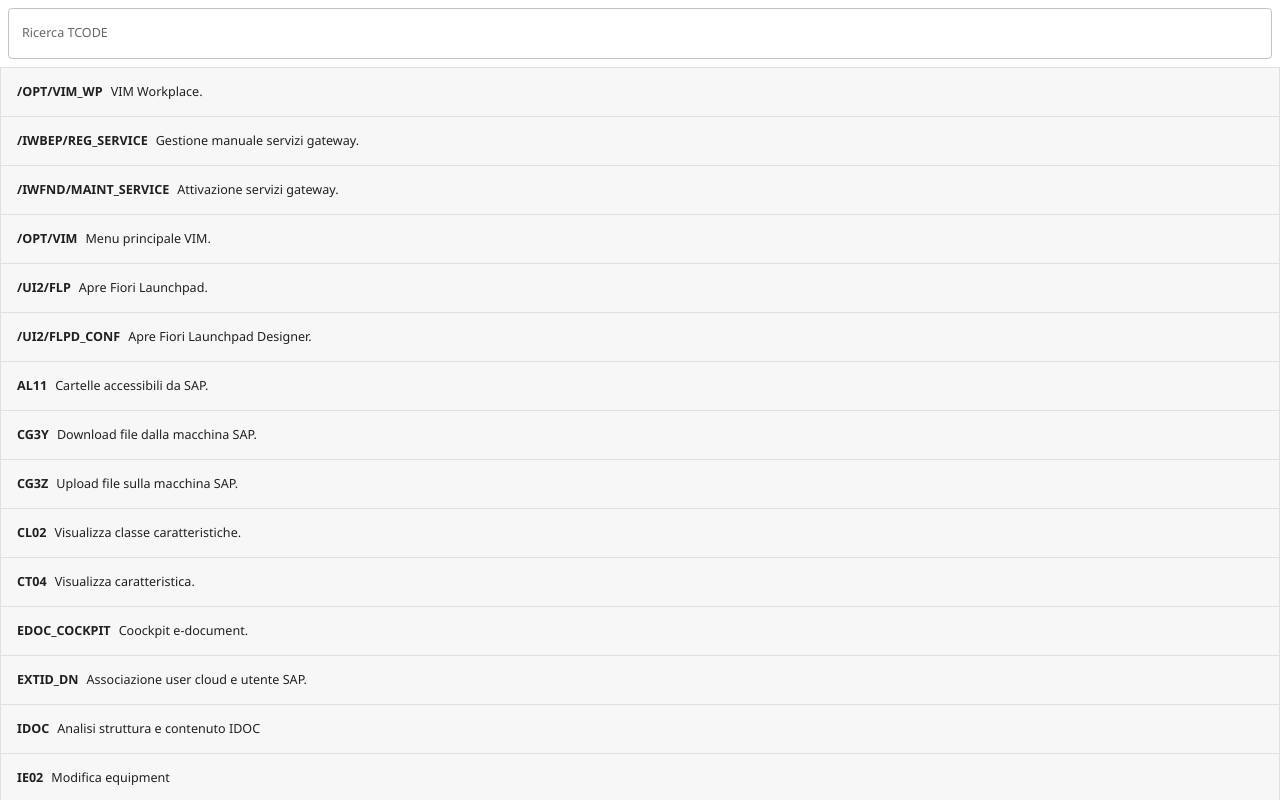
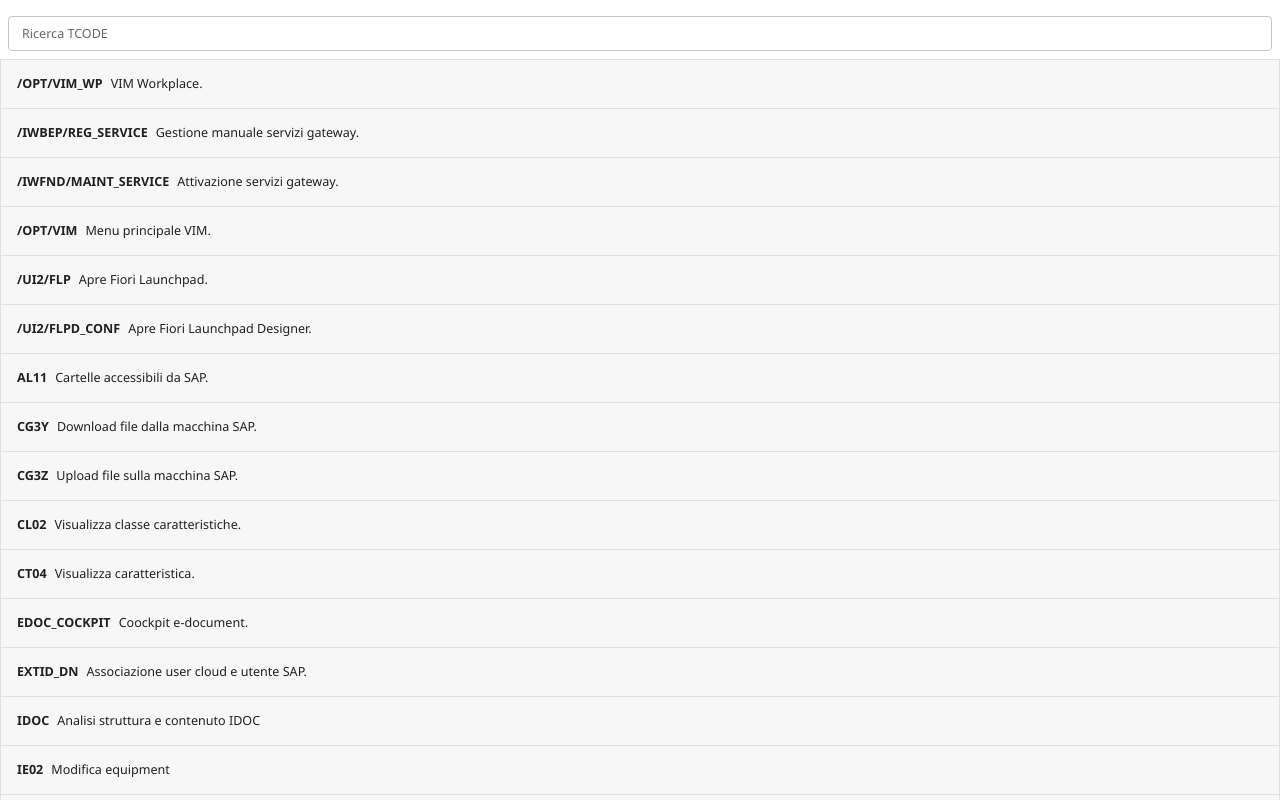
Before and after one commit to PicciMario/TCodeHelperChrome, a React (Create React App) app: page / in a window 1280 px wide. Shown: the top 800 px of the page. Built offline with nearby package versions, Linux system fonts and the light colour scheme.

Commit message:
dettagli grafici

```diff
--- a/src/App.js
+++ b/src/App.js
@@ -71,8 +71,14 @@
 
         <Container disableGutters maxWidth={false}>
 
-          <FormControl sx={{ m: 1, width:"-webkit-fill-available" }}>
-            <TextField id="outlined-basic" label="Ricerca TCODE" variant="outlined" onChange={e => setSearch(e.target.value)} />
+          <FormControl sx={{ m: 1, mt: 2, width:"-webkit-fill-available" }} fullWidth>
+            <TextField
+              id="outlined-basic"
+              label="Ricerca TCODE"
+              variant="outlined"
+              size="small"
+              onChange={e => setSearch(e.target.value)}
+            />
           </FormControl>
 
           {
```
